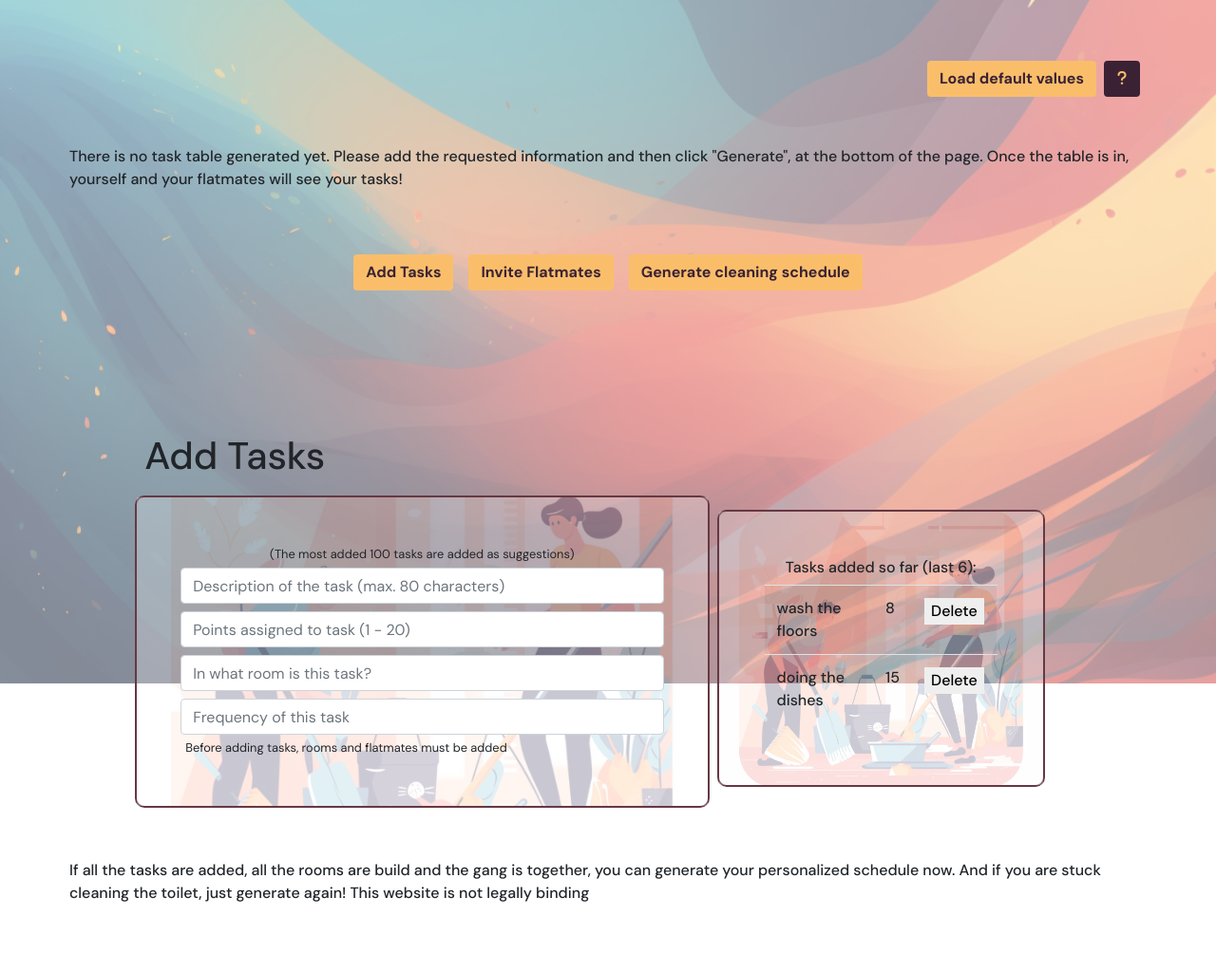
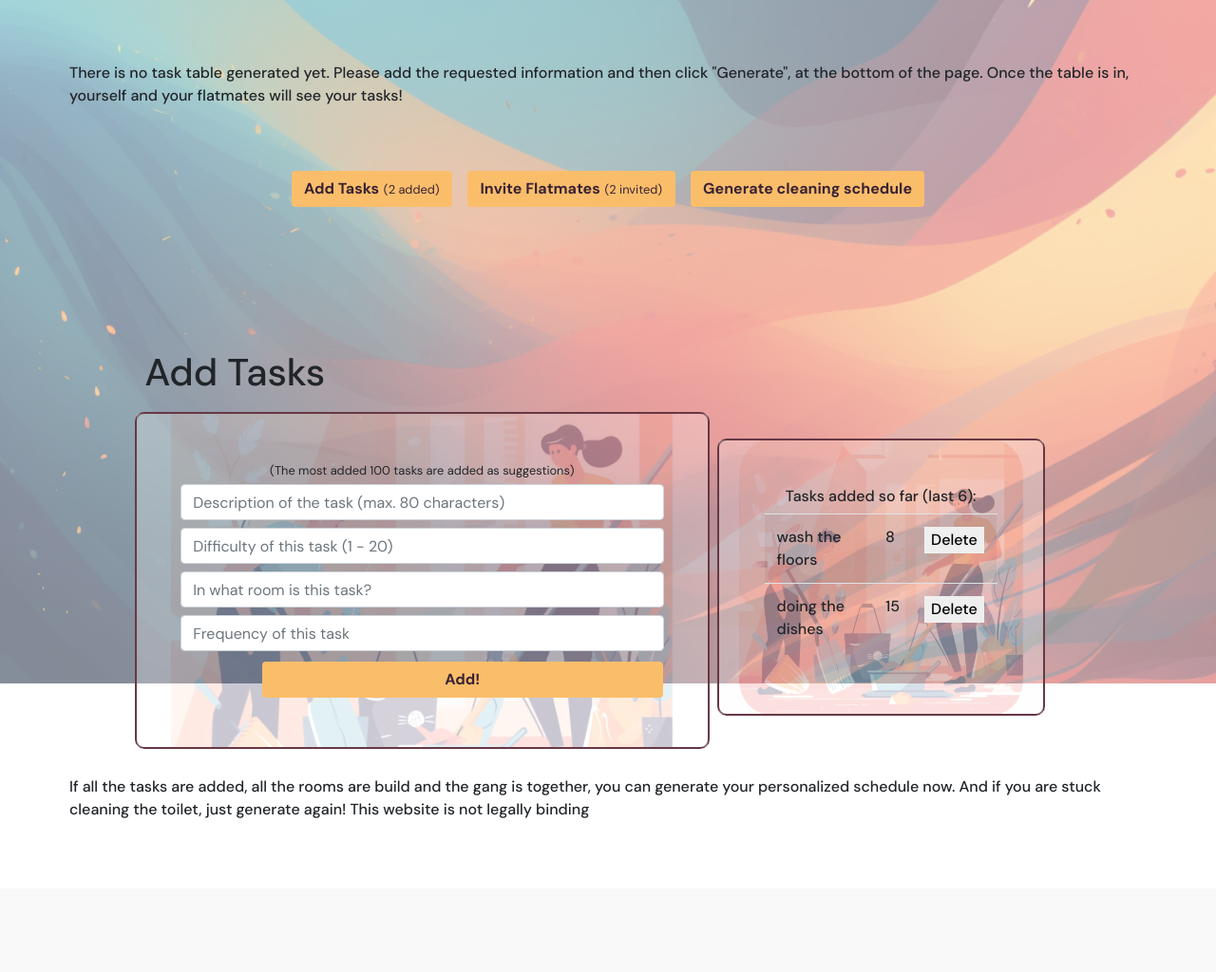
Before and after one commit to DanMGocan/cleandivide, a Flask app: page /add in a window 1280 px wide. Shown: the part 80-1104 px from the top of the page at 95% size. After the commit the page ends 942 px from the top, so only its background shows below. Run offline with Flask 3, Linux system fonts and the light colour scheme; a user stored in the database is signed in; data comes from the database, SQL or seed files in the repository; both versions use the stored data as it was after the commit; data that the repository does not hold is empty; some libraries are stand-ins or nearby versions.

Commit message:
Working working working

```diff
--- a/static/js/add.js
+++ b/static/js/add.js
@@ -65,13 +65,14 @@ document.addEventListener('DOMContentLoaded', function() {
   }
 
     // Add event listener to "Add Tasks" button
-  document.getElementById('btnAddTasks').addEventListener('click', function() {
+    document.getElementById('btnAddTasks').addEventListener('click', function(event) {
+      event.preventDefault();
       switchSections("sectionFlatmates", "sectionTasks");
     });
 
     // Add event listener to "Invite Flatmates" button
-  document.getElementById('btnInviteFlatmates').addEventListener('click', function() {
+    document.getElementById('btnInviteFlatmates').addEventListener('click', function(event) {
+      event.preventDefault();
       switchSections("sectionTasks", "sectionFlatmates");
     });
-
 });
--- a/static/js/main.js
+++ b/static/js/main.js
@@ -28,3 +28,9 @@ document.addEventListener("DOMContentLoaded", function() {
         });
     }
 });
+
+// Activating the tooltips
+var tooltipTriggerList = [].slice.call(document.querySelectorAll('[data-bs-toggle="tooltip"]'))
+var tooltipList = tooltipTriggerList.map(function (tooltipTriggerEl) {
+  return new bootstrap.Tooltip(tooltipTriggerEl)
+})
--- a/templates/add.html
+++ b/templates/add.html
@@ -7,16 +7,6 @@
 
 {% block content %}
 
-
-<div class="row d-flex justify-content-end my-5">
-        <a href="{{ url_for('helpers_bp.populate_db') }}" method="post" class="btn default-dashboard-button">
-            Load default values
-        </a>
-        <a href="{{ url_for('helpers_bp.populate_db') }}" class="btn question-button mx-2">
-            <i class="fa-solid fa-question"></i>
-        </a>
-</div>
-
 <div class="row d-flex justify-content-end my-5">
     <p>There is no task table generated yet. Please add the requested information and then click
         "Generate", at the bottom of the page. Once the table is in, yourself and your flatmates
@@ -25,10 +15,10 @@
 </div>
 
 <div class="row d-flex justify-content-center my-5">
-    <a href="" class="btn default-dashboard-button tooltip-button" id="btnAddTasks">Add Tasks</a>
-    <a href="" class="btn default-dashboard-button ml-3 tooltip-button" id="btnInviteFlatmates">Invite Flatmates</a>
+    <a href="#" class="btn default-dashboard-button tooltip-button" id="btnAddTasks">Add Tasks <small>({{ template_data.tasks | length }} added)</small></a>
+    <a href="#" class="btn default-dashboard-button ml-3 tooltip-button" id="btnInviteFlatmates">Invite Flatmates <small>({{ template_data.flatmates | length }} invited)</small></a>
     {% if template_data.flatmates|length == 0 or template_data.tasks|length == 0 %}
-    <a href="" class="btn default-dashboard-button ml-3 tooltip-button" data-tooltip="Either tasks or flatmates are missing, and data cannot be generated" disabled>Cannot generate</a>
+    <span data-bs-toggle="tooltip" data-bs-placement="top" title="Not enough flatmates or tasks added!" class=""><a href="" class="btn default-dashboard-button ml-3 tooltip-button disabled" >Cannot generate</a></span>
     {% else %}
     <a href="{{ url_for('generator_bp.generate') }}" class="btn default-dashboard-button ml-3 tooltip-button" data-tooltip="Let's go!">Generate cleaning schedule</a>
     {% endif %}
@@ -112,7 +102,7 @@
                 <h1 class="">Add Flatmates</h1>
             </div>
             <!-- Left Side - Form Section -->
-            <div class="col-12 col-lg-7 mt-2 p-5 add-flatmate-section">
+            <div class="col-12 col-lg-6 mt-2 p-5 add-flatmate-section">
                 <!-- Note row -->
                 <div class="row d-flex align-items-center justify-content-center">
                     <small>(Remember, they don't have to be your friends, just to do the tasks!)</small>
@@ -122,18 +112,13 @@
                     <form action="{{ url_for('additems_bp.add_flatmate') }}" method="post" class="col-12" id="emailForm">
                         <!-- Text Inputs -->
                         <div class="form-row d-flex align-items-center justify-content-center">
-                            <input type="email" class="form-control col-12 mt-2" placeholder="Email of the flatmate" name="email" id="email" required>
+                            <input type="email" class="form-control col-10 mt-2" placeholder="Email of the flatmate" name="email" id="email" required>
                         </div>
 
                         <!-- Buttons Row -->
-                        <div class="form-row d-flex justify-content-end mt-2">
+                        <div class="form-row d-flex align-items-center justify-content-center mt-2">
                             <div class="col-10 px-0">
                                 <input type="submit" value="Add!" class="btn default-dashboard-button w-100 px-0" />
-                            </div>
-                            <div class="col-2 px-0">
-                                <a href="{{ url_for('helpers_bp.populate_db') }}" class="btn question-button w-100 px-0">
-                                    <i class="fa-solid fa-question"></i>
-                                </a>
                             </div>
                         </div>
                     </form>
@@ -141,14 +126,14 @@
             </div>
 
             <!-- Right Side - Table or Alert Section -->
-            <div class="col-12 col-lg-4 p-5 my-auto mx-2 add-flatmate-section">
-                {% if template_data.flatmates|length > 0 %}
+            <div class="col-12 col-lg-5 p-5 my-auto mx-2 add-flatmate-section">
+                {% if template_data.flatmates|length > 1 %}
                     <h6 class="text-center">Flatmates added so far:</h6>
                     <table class="table table-striped">
                         <tbody>
-                            {% for flatmate in template_data.flatmates[:12] %}
+                            {% for flatmate in template_data.flatmates[:6] %}
                                 <tr>
-                                    <td>{{ flatmate.name }}</td>
+                                    <td>{{ flatmate.email }}</td>
                                     <td>
                                         <form class="delete-form" action="{{ url_for('helpers_bp.delete_entry') }}" method="post">
                                             <input type="hidden" name="table_name" value="flatmates">
@@ -193,7 +178,7 @@
                                     <option value="{{ task.description }}">
                                 {% endfor %}
                             </datalist>
-                            <input type="number" name="points" min="1" max="20" placeholder="Points assigned to task (1 - 20)" class="form-control mt-2" required />
+                            <input type="number" name="points" min="1" max="20" placeholder="Difficulty of this task (1 - 20)" class="form-control mt-2" required />
                             <input name="room" placeholder="In what room is this task?" class="form-control mt-2" list="roomList" required />
                             <datalist id="roomList">
                                 {% for room in template_data.rooms %}
@@ -211,22 +196,12 @@
                             </datalist>
                         </div>
                             <!-- Add Task Button -->
-                            {% if template_data.rooms|length == 0 or template_data.flatmates|length == 0 %}
-                            <small class="mt-2">Before adding tasks, rooms and flatmates must be added</small>
-                            {% else %}
                                 <!-- Buttons Row -->
                             <div class="form-row d-flex justify-content-end mt-2">
                                 <div class="col-10 px-0">
                                     <input type="submit" value="Add!" class="btn default-dashboard-button w-100 px-0" />
                                 </div>
-                                <div class="col-2 px-0">
-                                    <a href="{{ url_for('helpers_bp.populate_db') }}" class="btn question-button w-100 px-0">
-                                        <i class="fa-solid fa-question"></i>
-                                    </a>
-                                </div>
                             </div>
-                            {% endif %}
-
                     </form>
                 </div>
             </div>
@@ -276,13 +251,9 @@
 
 
     {%block scripts %}
-        <!-- <script src="{{ url_for('static', filename= 'js/datamanipulation.js') }}"></script> -->
 
         <!-- JS variables -->
-        <script type="text/javascript">
-            // Define a JavaScript variable that holds the URL
-            //let generateURL = "{{ url_for('generator_bp.generate') }}";
-        </script>
+        <script type="text/javascript" src="{{ url_for('static', filename= 'js/add.js') }}"></script>
     {% endblock %}
 
 {% endblock %}
--- a/templates/dashboard.html
+++ b/templates/dashboard.html
@@ -27,9 +27,6 @@
             Generate a new table
         </a>
         {% endif %}
-        <a href="{{ url_for('helpers_bp.populate_db') }}" class="btn question-button mx-2">
-            <i class="fa-solid fa-question"></i>
-        </a>
     </div>
 
 
--- a/templates/monthly.html
+++ b/templates/monthly.html
@@ -9,9 +9,6 @@
     <div class="row d-flex justify-content-end my-5">
         <a href="{{ url_for('dashboard_bp.dashboard') }}" method="post" class="btn default-dashboard-button">
             Back
-        </a>
-        <a href="{{ url_for('helpers_bp.populate_db') }}" class="btn question-button mx-2">
-            <i class="fa-solid fa-question"></i>
         </a>
     </div>
 
--- a/templates/viewdata.html
+++ b/templates/viewdata.html
@@ -4,9 +4,6 @@
 
 <div class="row">
     <div class="col">
-        <form action="/populate_db" method="post">
-            <button type="submit" class="btn btn-primary">Populate the Database</button>
-        </form>
         <form action="/clear_db" method="post">
             <button type="submit" class="btn btn-danger mt-2">Delete Everything</button>
         </form>
--- a/views/additems.py
+++ b/views/additems.py
@@ -7,10 +7,10 @@ from views.auth import add_or_get_user
 additems_bp = Blueprint('additems_bp', __name__)
 
 # Parent route #
-
 @additems_bp.route("/add", methods=["GET", "POST"])
 @login_required
 def add_items():
+
     user_id = session.get('user_id')
     conn = get_db_connection()
     cursor = conn.cursor()
--- a/views/helpers.py
+++ b/views/helpers.py
@@ -6,125 +6,6 @@ from context_processors import get_table_owner_status
 helpers_bp = Blueprint('helpers_bp', __name__)
 
 
-
-
-boilerplate_tasks = [
-    ('cleaning the garage', 2, 'Garage', 'Daily'),
-    ('making the bed', 4, 'Bedroom', 'Weekly'),
-    ('trimming the hedge', 9, 'Garden', 'Weekly'),
-    ('cleaning the bathroom', 9, 'Bathroom', 'Monthly'),
-    ('changing air filters', 4, 'Living Room', 'Daily'),
-    ('wiping down electronics', 4, 'Office', 'Twice Monthly'),
-    ('wleaning the fish tank', 1, 'Garden', 'Twice Monthly'),
-    ('cleaning baseboards', 10, 'Office', 'Weekly'),
-    ('raking leaves', 4, 'Garden', 'Twice Monthly'),
-    ('cleaning blinds', 10, 'Bathroom', 'Daily'),
-    ('doing the dishes', 7, 'Kitchen', 'Monthly'),
-    ('ironing clothes', 1, 'Bedroom', 'Twice Weekly'),
-    ('polishing shoes', 5, 'Closet', 'Twice Monthly'),
-    ('polishing woodwork', 11, 'Living Room', 'Weekly'),
-    ('sweeping the floor', 9, 'Living Room', 'Twice Weekly'),
-    ('dusting the furniture', 12, 'Living Room', 'Twice Monthly'),
-    ('Cleaning coffee maker', 4, 'Kitchen', 'Daily'),
-    ('Cleaning door knobs', 4, 'All Rooms', 'Daily'),
-    ('Washing walls', 2, 'Hallway', 'Twice Weekly'),
-    ('Washing rugs', 4, 'Laundry Room', 'Twice Monthly'),
-    ('Cleaning the microwave', 6, 'Kitchen', 'Weekly'),
-    ('Cleaning light fixtures', 11, 'Bedroom', 'Twice Monthly'),
-    ('Mopping the floor', 9, 'Kitchen', 'Monthly'),
-    ('Cleaning shower curtain', 11, 'Bathroom', 'Monthly'),
-    ('Cleaning air vents', 1, 'All Rooms', 'Daily'),
-    ('Washing the dog', 8, 'Garden', 'Twice Monthly'),
-    ('Watering plants', 2, 'Garden', 'Daily'),
-    ('Cleaning the stove', 4, 'Kitchen', 'Monthly'),
-    ('Cleaning gutters', 2, 'Outside', 'Monthly'),
-    ('Washing the car', 11, 'Driveway', 'Daily'),
-    ('Cleaning curtains', 6, 'Living Room', 'Daily'),
-    ('Folding laundry', 10, 'Laundry Room', 'Twice Monthly'),
-    ('Cleaning drains', 7, 'Bathroom', 'Twice Weekly'),
-    ('Washing bed linens', 9, 'Laundry Room', 'Weekly'),
-    ('Shoveling snow', 3, 'Driveway', 'Seasonal'),
-    ('Scrubbing the grill', 6, 'Garden', 'Weekly'),
-    ('Taking out the trash', 4, 'Kitchen', 'Daily'),
-    ('Feeding the pets', 1, 'All Rooms', 'Daily'),
-    ('Composting', 5, 'Garden', 'Weekly'),
-    ('Sanitizing toys', 4, 'Children\'s Room', 'Weekly'),
-    ('Polishing silverware', 7, 'Dining Room', 'Monthly'),
-    ('Oiling hinges', 3, 'All Rooms', 'Monthly'),
-    ('Cleaning the fridge', 12, 'Kitchen', 'Monthly'),
-    ('Cleaning the oven', 11, 'Kitchen', 'Quarterly'),
-    ('Weeding the garden', 8, 'Garden', 'Weekly'),
-    ('Reorganizing bookshelves', 5, 'Living Room', 'Monthly'),
-    ('Cleaning out the pantry', 6, 'Kitchen', 'Monthly'),
-    ('Sanitizing remote controls', 2, 'Living Room', 'Weekly'),
-    ('Cleaning computer keyboards', 4, 'Office', 'Weekly'),
-    ('Washing pillows', 9, 'Bedroom', 'Monthly'),
-    ('Changing batteries in smoke alarms', 3, 'All Rooms', 'Quarterly'),
-    ('Emptying the dishwasher', 2, 'Kitchen', 'Daily'),
-    ('Cleaning out gutters', 10, 'Outside', 'Quarterly'),
-    ('Cleaning the pool', 12, 'Garden', 'Weekly'),
-    ('Mowing the lawn', 7, 'Garden', 'Weekly'),
-    ('Cleaning fans', 5, 'All Rooms', 'Monthly'),
-    ('Dusting light bulbs', 4, 'All Rooms', 'Monthly'),
-    ('Cleaning under furniture', 8, 'Living Room', 'Monthly'),
-    ('Sanitizing doorbells', 2, 'Outside', 'Weekly'),
-    ('Cleaning lampshades', 3, 'Living Room', 'Monthly'),
-    ('Polishing kitchenware', 6, 'Kitchen', 'Weekly'),
-    ('Cleaning pet areas', 8, 'All Rooms', 'Weekly'),
-    ('Cleaning out closets', 10, 'Bedroom', 'Quarterly'),
-    ('Repotting plants', 5, 'Garden', 'Quarterly'),
-    ('Sanitizing bathroom', 8, 'Bathroom', 'Weekly'),
-    ('Cleaning gaming controllers', 2, 'Living Room', 'Weekly'),
-    ('Cleaning toothbrush holders', 5, 'Bathroom', 'Monthly'),
-    ('Cleaning hair brushes', 3, 'Bathroom', 'Monthly'),
-    ('Cleaning makeup brushes', 4, 'Bathroom', 'Weekly'),
-    ('Organizing shoes', 9, 'Closet', 'Monthly'),
-    ('Disinfecting toys', 6, 'Children\'s Room', 'Twice Monthly'),
-    ('Cleaning yoga mats', 2, 'Home Gym', 'Weekly'),
-    ('Cleaning up litter', 5, 'All Rooms', 'Daily'),
-    ('Cleaning headphones', 2, 'All Rooms', 'Weekly'),
-    ('Washing towels', 6, 'Laundry Room', 'Weekly'),
-    ('Cleaning garden tools', 7, 'Garden', 'Monthly'),
-    ('Sharpening kitchen knives', 4, 'Kitchen', 'Monthly'),
-    ('Sorting mail', 1, 'Office', 'Daily'),
-    ('Cleaning the fireplace', 8, 'Living Room', 'Quarterly'),
-    ('Cleaning camera lenses', 3, 'Office', 'Monthly'),
-    ('Cleaning phone screens', 2, 'All Rooms', 'Daily'),
-    ('Cleaning sports equipment', 7, 'Garage', 'Monthly'),
-    ('Cleaning wheelchairs', 5, 'All Rooms', 'Weekly'),
-    ('Cleaning bird feeders', 4, 'Garden', 'Weekly'),
-    ('Cleaning the shed', 9, 'Garden', 'Monthly'),
-    ('Washing showerheads', 6, 'Bathroom', 'Monthly'),
-    ('Cleaning attic', 10, 'Attic', 'Quarterly'),
-    ('Cleaning bicycle', 7, 'Garage', 'Monthly')
-]
-
-boilerplate_rooms = [
-    ("Kitchen",),
-    ("Bedroom_1",),
-    ("Bedroom_2",),
-    ("Bathroom",)
-]
-
-# Populate DB button, with the standard items
-@helpers_bp.route('/populate_db', methods=['GET', 'POST'])
-@login_required
-def populate_db():
-    user_id = session.get('user_id')
-    conn = get_db_connection()
-    cursor = conn.cursor()
-    tasks_with_email = [(user_id,) + task_tuple for task_tuple in boilerplate_tasks]
-    rooms_with_email = [(user_id,) + room_tuple for room_tuple in boilerplate_rooms]
-
-    # Your function to populate the database
-    cursor.executemany('INSERT INTO rooms (user_id, name) VALUES (?, ?)', rooms_with_email)
-    cursor.executemany('INSERT INTO tasks (user_id, description, points, room, frequency) VALUES (?, ?, ?, ?, ?)', tasks_with_email)
-    cursor.execute("UPDATE users SET default_database=? WHERE user_id=?", (1, user_id))
-    conn.commit()
-    conn.close()
-
-    flash('Standard database updated succesfully!', 'success')
-    return redirect(url_for('main'))
 
 @helpers_bp.route('/clear_db', methods=['POST'])
 @login_required
```
Also changed, not shown: TODO.md (+3 -0 lines), task_assignments.txt (+2 -88 lines), database.db. Lines whose indentation alone changed are shown as unchanged.
